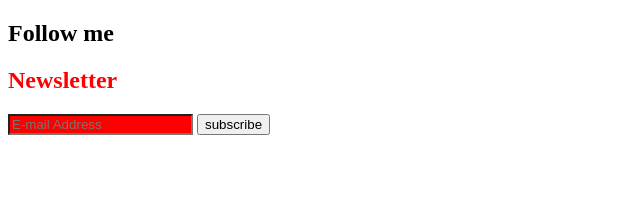
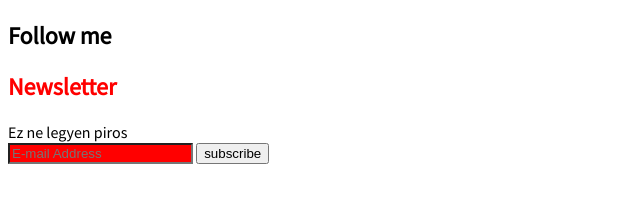
Before and after one commit to borsikapiros/css_selectors, a plain HTML site: page index.html in a window 1280 px wide. Shown: the whole page, without its empty margins (0-640 px from the left). Drawn offline with Linux system fonts and the light colour scheme.

Commit message:
font imported

```diff
--- a/index.html
+++ b/index.html
@@ -6,6 +6,7 @@
     <meta name="viewport" content="width=device-width, initial-scale=1.0">
     <title>CSS selectors</title>
     <link rel="stylesheet" href="style.css">
+
 
 </head>
 
@@ -23,6 +24,7 @@
         </nav>
         <nav class="newsletter">
             <h2>Newsletter</h2>
+            Ez ne legyen piros
             <form>
                 <input type="email" value="" name="email" placeholder="E-mail Address" required="required">
                 <button type="submit" name="subscribe">subscribe</button>
--- a/style.css
+++ b/style.css
@@ -1,9 +1,14 @@
+@import url('https://fonts.googleapis.com/css2?family=Source+Sans+Pro&display=swap');
+body {
+    font-family: 'Source Sans Pro', sans-serif;
+}
+
 .newsletter h2 {
     color: red;
   }
 
   footer nav.newsletter form input[type="email"] {
-      background-color:yellow;
+    background-color:yellow;
   }
   footer nav.newsletter form input[type="email"]:invalid {
     background-color:red;
```
